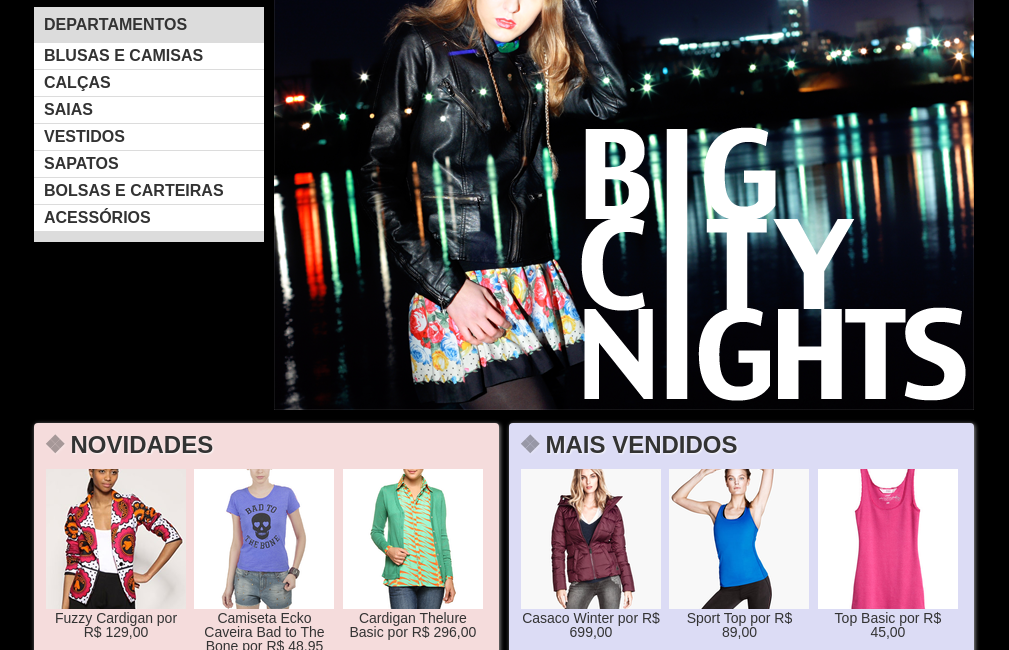
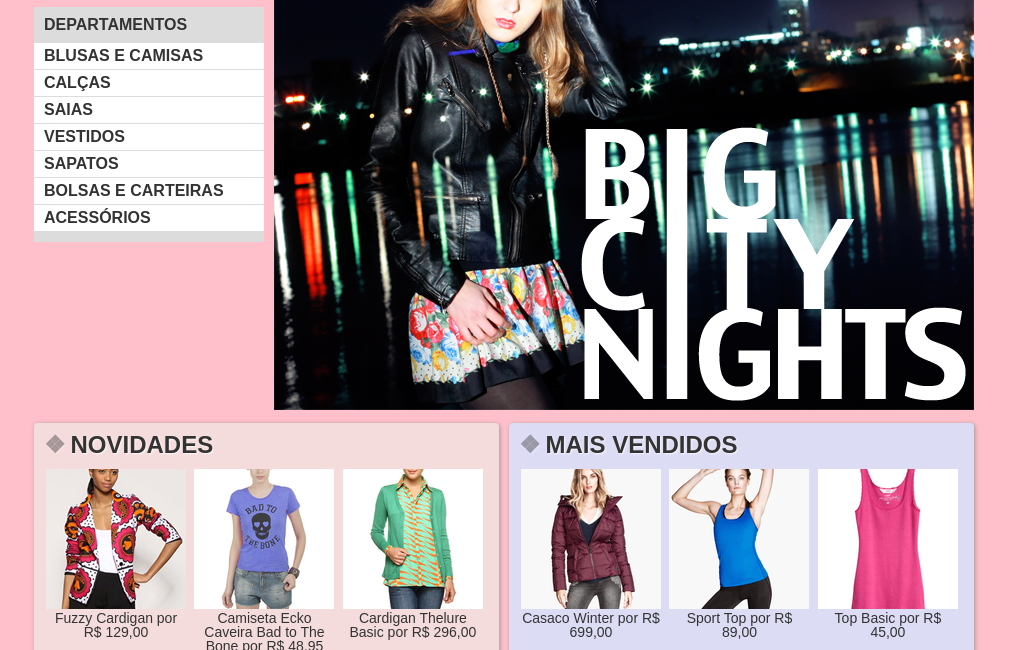
Before and after one commit to MariliaNeves/curso-gulp-altomacao-tarefas, a website: page projeto/src/index.html in a window 1280 px wide. Shown: the part 178-828 px from the top of the page, without its empty margins (136-1145 px from the left). Drawn offline with Linux system fonts and the light colour scheme.

Commit message:
Adção do arquivo README

```diff
--- a/projeto/src/css/estilos.css
+++ b/projeto/src/css/estilos.css
@@ -1,7 +1,7 @@
 body {
   color: #333333;
   font-family: "Lucida Sans Unicode", "Lucida Grande", Sans-serif;
-  background: black;
+  background: pink;
 }
 .container {
   margin: 10px auto;
```
Also changed, not shown: README.txt (added), projeto/dist/css/estilos.css, projeto/dist/css/index.min.css, projeto/dist/css/produto.min.css, projeto/dist/less/estilos.less (added).
